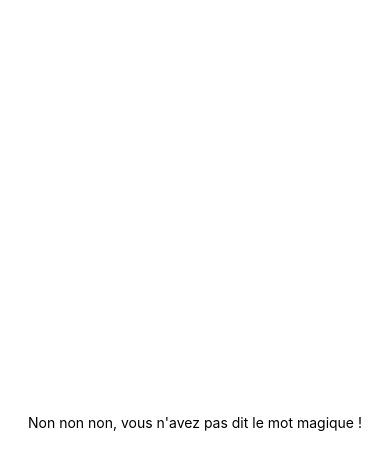
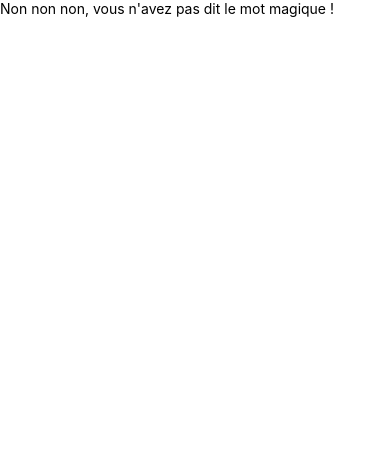
Before and after one commit to RenaudRDB/PIXEL_DUNGEON, a React Native app: screen / in a window 390 px wide. Shown: the top 470 px of the page. Built offline with nearby package versions, Linux system fonts and the light colour scheme.

Commit message:
Rajout du Layout

```diff
--- a/App.js
+++ b/App.js
@@ -1,12 +1,15 @@
 import { StatusBar } from 'expo-status-bar';
 import { StyleSheet, Text, View } from 'react-native';
+import { Layout } from './src/components/Layout';
+import { NavigationContainer, DefaultTheme } from '@react-navigation/native';
 
 export default function App() {
   return (
-    <View style={styles.container}>
-      <Text>Non non non, vous n'avez pas dit le mot magique !</Text>
-      <StatusBar style="auto" />
-    </View>
+    <Layout>
+        <Text>Non non non, vous n'avez pas dit le mot magique !</Text>
+        <NavigationContainer>
+        </NavigationContainer>
+    </Layout>
   );
 }
 
--- /dev/null
+++ b/src/components/Layout.jsx
@@ -0,0 +1,21 @@
+import {View,
+  Platform,
+  SafeAreaView,
+  StatusBar,
+  StyleSheet}
+  from "react-native";
+
+  export const Layout = ({children}) => {
+
+    if (Platform.OS === 'android') {
+      return <View>
+        <StatusBar barStyle="default" />
+        {children}
+        </View>
+    }else{
+      return <SafeAreaView>
+        <StatusBar barStyle="default" />
+        {children}
+        </SafeAreaView>
+    }
+  };
```
